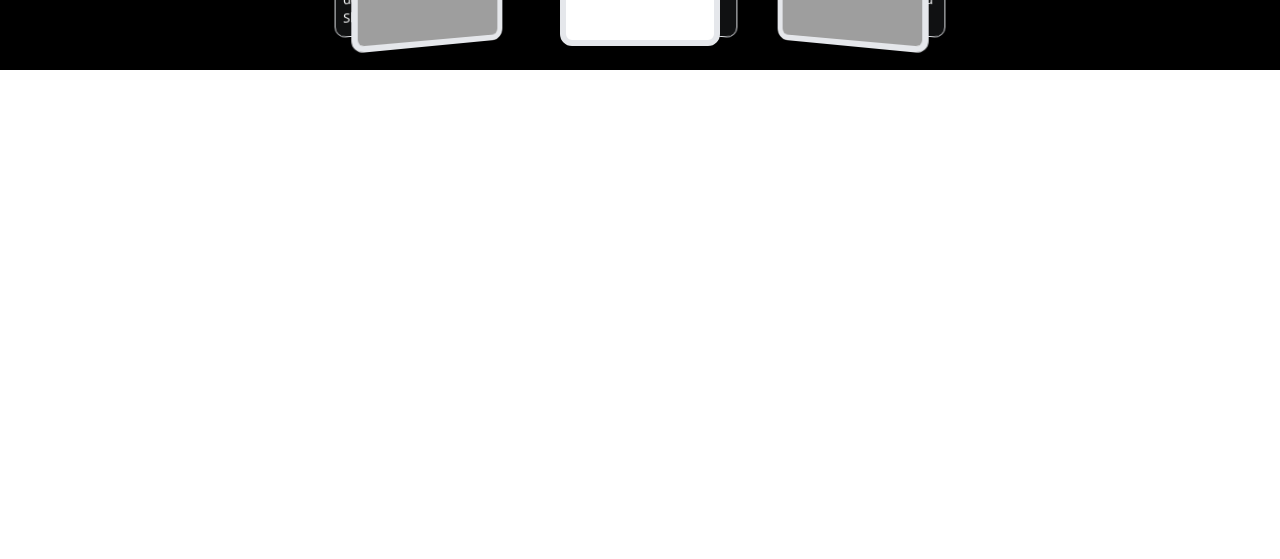
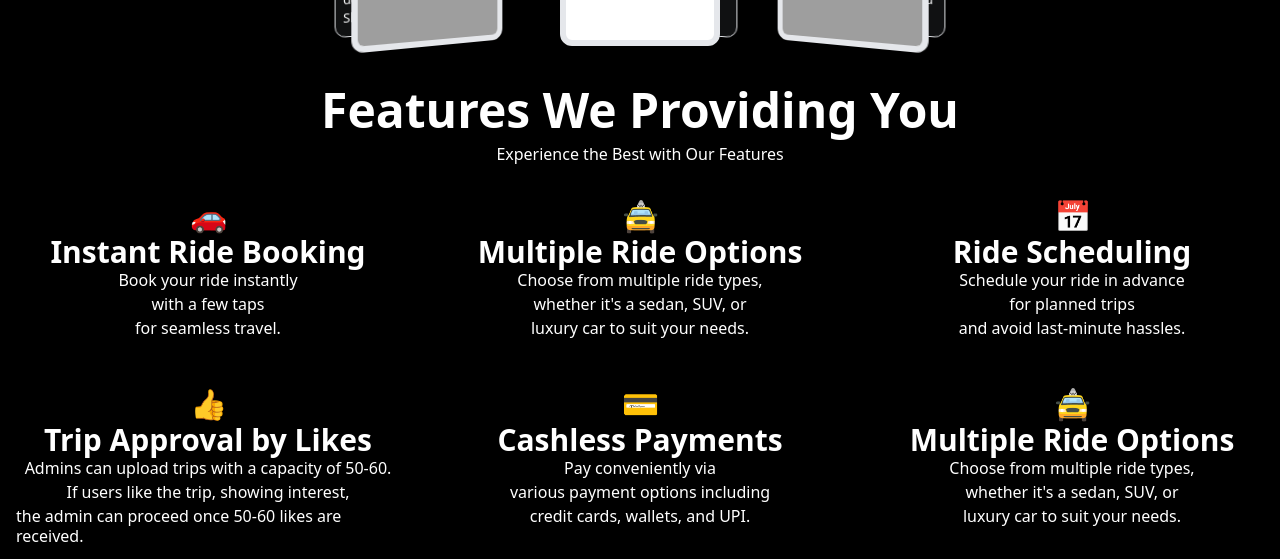
Before and after one commit to 1thenameisshivam/bookmy-ride, a React (Vite) app: page / in a window 1280 px wide. Shown: the part 1150-1709 px from the top of the page. Before the commit the page ends 1220 px from the top, so only its background shows below. Built offline with nearby package versions, Linux system fonts and the light colour scheme; grey boxes are pictures that could not be loaded.

Commit message:
Added Features Component

```diff
--- /dev/null
+++ b/src/components/Features.jsx
@@ -0,0 +1,78 @@
+import React from "react";
+import { featuresData } from "../utils/constants";
+const Features = () => {
+    return (
+        <div>
+            <section className=" bg-black text-white  ">
+                <div className="container mx-auto p-4  space-y-2 text-center">
+                    <h2 className="text-5xl font-bold">
+                        Features We Providing You
+                    </h2>
+                    <p className="">Experience the Best with Our Features</p>
+                </div>
+                <div className="container mx-auto grid justify-center gap-4 sm:grid-cols-2 lg:grid-cols-3">
+                    {featuresData.map((data, index) => (
+                        <div
+                            key={index}
+                            className="flex flex-col items-center p-4"
+                        >
+                            <p className="text-3xl">{data.logo}</p>
+                            <h3 className=" text-3xl font-semibold hover:text-blue-500 transition-transform ease-in-out hover:scale-105">
+                                {data.name}
+                            </h3>
+                            <div className="space-y-1 leading-tight flex flex-col justify-center items-center">
+                                <p>{data.description[0]}</p>
+                                <p>{data.description[1]}</p>
+                                <p>{data.description[2]}</p>
+                            </div>
+                        </div>
+                    ))}
+                </div>
+            </section>
+        </div>
+    );
+};
+
+export default Features;
+
+// import React from "react";
+// import { featuresData } from "../utils/constants";
+
+// const Features = () => {
+//     return (
+//         <div>
+//             <section className="bg-black text-white py-16">
+//                 <div className="container mx-auto space-y-4 text-center">
+//                     <h2 className="text-5xl font-bold text-white tracking-wider">
+//                         Features We Provide
+//                     </h2>
+//                     <p className="text-lg text-gray-400">
+//                         Experience the Best with Our Features
+//                     </p>
+//                 </div>
+//                 <div className="container mx-auto mt-12 grid justify-center gap-8 sm:grid-cols-2 lg:grid-cols-3 px-4">
+//                     {featuresData.map((data, index) => (
+//                         <div
+//                             key={index}
+//                             className="  transition-colors duration-300 rounded-lg shadow-lg p-6 transform hover:scale-105 hover:shadow-2xl flex flex-col items-center text-center"
+//                         >
+//                             <p className="text-5xl mb-4">{data.logo}</p>
+//                             <h3 className="text-2xl font-semibold text-white hover:text-blue-400 transition-colors duration-300">
+//                                 {data.name}
+//                             </h3>
+//                             <div className="space-y-2 mt-4 leading-tight text-gray-300">
+//                                 {data.description.map((line, i) => (
+//                                     <p key={i} className="text-sm lg:text-base">
+//                                         {line}
+//                                     </p>
+//                                 ))}
+//                             </div>
+//                         </div>
+//                     ))}
+//                 </div>
+//             </section>
+//         </div>
+//     );
+// };
+
+// export default Features;
--- a/src/pages/LandingPage.jsx
+++ b/src/pages/LandingPage.jsx
@@ -1,4 +1,5 @@
 import Destination from "../components/Destination";
+import Features from "../components/Features";
 import Hero from "../components/Hero";
 import Logo from "../components/Logo";
 import WhoWeAre from "../components/WhoWeAre";
@@ -17,6 +18,9 @@ const LandingPage = () => {
       <div>
         <Destination />
       </div>
+      <div>
+        <Features/>
+      </div>
     </div>
   );
 };
--- /dev/null
+++ b/src/utils/constants.js
@@ -0,0 +1,56 @@
+export const featuresData = [
+    {
+        name: "Instant Ride Booking",
+        logo: "🚗",
+        description: [
+            "Book your ride instantly",
+            "with a few taps",
+            "for seamless travel.",
+        ],
+    },
+    {
+        name: "Multiple Ride Options",
+        logo: "🚖",
+        description: [
+            "Choose from multiple ride types,",
+            "whether it's a sedan, SUV, or",
+            "luxury car to suit your needs.",
+        ],
+    },
+    {
+        name: "Ride Scheduling",
+        logo: "📅",
+        description: [
+            "Schedule your ride in advance",
+            "for planned trips",
+            "and avoid last-minute hassles.",
+        ],
+    },
+    {
+        name: "Trip Approval by Likes",
+        logo: "👍",
+        description: [
+            "Admins can upload trips with a capacity of 50-60.",
+            "If users like the trip, showing interest,",
+            "the admin can proceed once 50-60 likes are received."
+        ],
+    },
+    {
+        name: "Cashless Payments",
+        logo: "💳",
+        description: [
+            "Pay conveniently via",
+            "various payment options including",
+            "credit cards, wallets, and UPI.",
+        ],
+    },
+    {
+        name: "Multiple Ride Options",
+        logo: "🚖",
+        description: [
+            "Choose from multiple ride types,",
+            "whether it's a sedan, SUV, or",
+            "luxury car to suit your needs."
+        ],
+    },
+];
```
